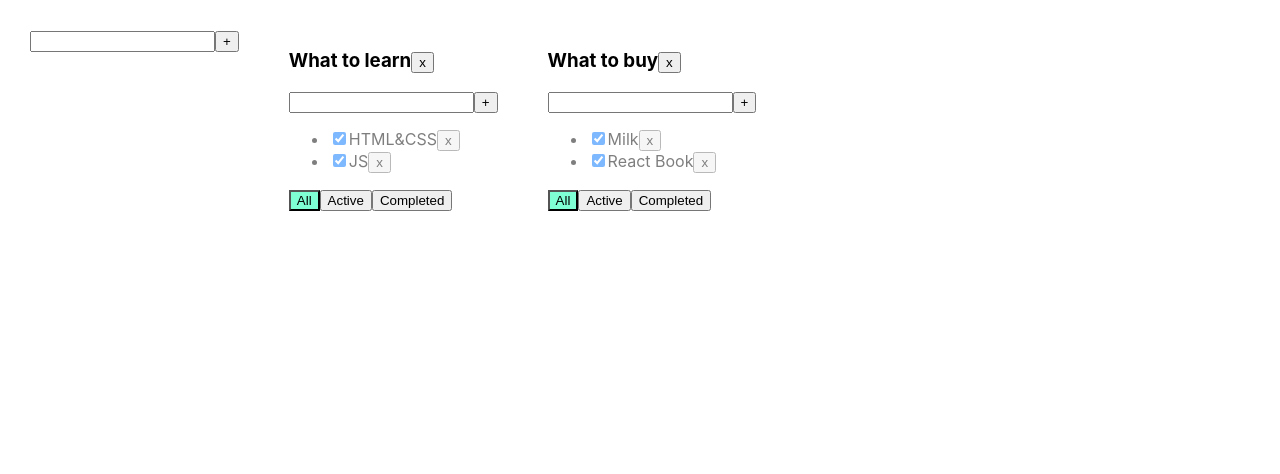
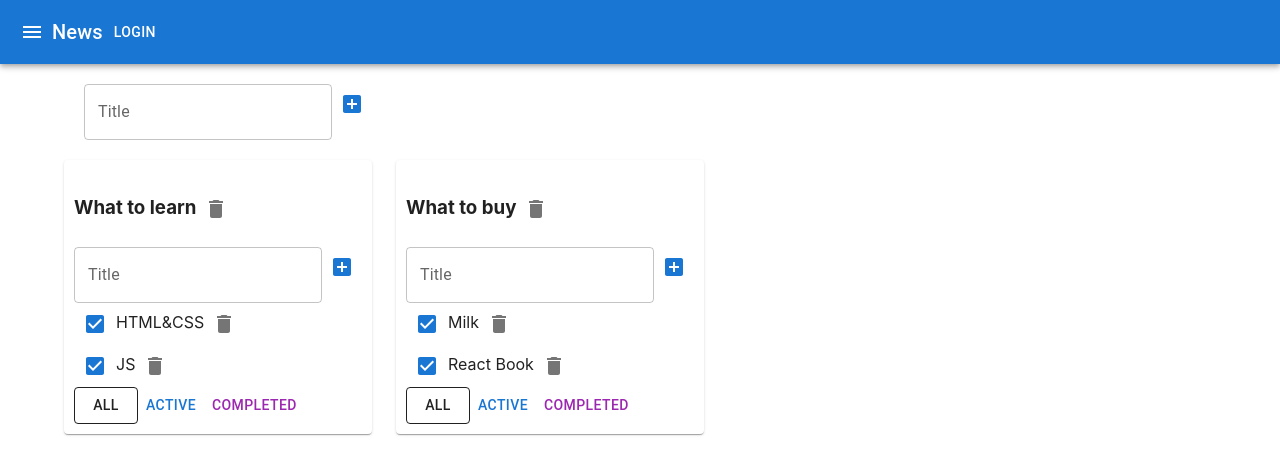
Before and after one commit to soneyk0/task-tracker, a React (Create React App) app: page / in a window 1280 px wide. Shown: the top 474 px of the page. Built offline with nearby package versions, Linux system fonts and the light colour scheme.

Commit message:
use material UI

```diff
--- a/src/AddItemForm.tsx
+++ b/src/AddItemForm.tsx
@@ -1,4 +1,6 @@
 import React, {ChangeEvent, KeyboardEvent, useState} from 'react';
+import {AddBox} from "@mui/icons-material";
+import {IconButton, TextField} from "@mui/material";
 
 type AddItemFormPropsType = {
     addItem: (title: string) => void
@@ -30,13 +32,16 @@
     }
 
     return <div>
-        <input value={title}
-               onChange={onChangeHandler}
-               onKeyPress={onKeyPressHandler}
-               className={error ? "error" : ""}
+        <TextField variant="outlined"
+                   error={!!error}
+                   value={title}
+                   onChange={onChangeHandler}
+                   onKeyPress={onKeyPressHandler}
+                   label="Title"
+                   helperText={error}
         />
-        <button onClick={addItem}>+</button>
-
-        {error && <div className="error-message">{error}</div>}
+        <IconButton color="primary" onClick={addItem}>
+            <AddBox />
+        </IconButton>
     </div>
 }
--- a/src/App.css
+++ b/src/App.css
@@ -1,24 +1,24 @@
-.App {
-  padding: 30px;
-  display: flex;
-}
+/*.App {*/
+/*  padding: 30px;*/
+/*  display: flex;*/
+/*}*/
 
-.App > div {
-  margin-right: 50px;
-}
+/*.App > div {*/
+/*  margin-right: 50px;*/
+/*}*/
 
-.error {
-  border: red 1px solid;
-}
+/*.error {*/
+/*  border: red 1px solid;*/
+/*}*/
 
-.error-message {
-  color: red;
-}
+/*.error-message {*/
+/*  color: red;*/
+/*}*/
 
-.active-filter {
-  background-color: aquamarine;
-}
+/*.active-filter {*/
+/*  background-color: aquamarine;*/
+/*}*/
 
-.is-done {
-  opacity: 0.5;
-}
+/*.is-done {*/
+/*  opacity: 0.5;*/
+/*}*/
--- a/src/App.tsx
+++ b/src/App.tsx
@@ -3,6 +3,9 @@
 import Todolist, {TaskType} from "./Todolist";
 import {v1} from "uuid";
 import {AddItemForm} from "./AddItemForm";
+import AppBar from '@mui/material/AppBar/AppBar';
+import {Button, Container, Grid, IconButton, Paper, Toolbar, Typography} from "@mui/material";
+import {Menu} from "@mui/icons-material";
 
 export type FilterValuesType = "all" | "active" | "completed";
 type TodolistType = {
@@ -120,7 +123,22 @@
 
     return (
         <div className="App">
+            <AppBar position="static">
+                <Toolbar>
+                    <IconButton edge="start" color="inherit" aria-label="menu">
+                        <Menu />
+                    </IconButton>
+                    <Typography variant="h6">
+                        News
+                    </Typography>
+                    <Button color="inherit">Login</Button>
+                </Toolbar>
+            </AppBar>
+            <Container fixed>
+                <Grid container style={{padding: "20px"}}>
             <AddItemForm addItem={addTodolist} />
+                </Grid>
+                <Grid container spacing={3}>
                     {
                         todolists.map(tl => {
                             let allTodolistTasks = tasks[tl.id];
@@ -133,7 +151,9 @@
                                 tasksForTodolist = allTodolistTasks.filter(t => t.isDone === true);
                             }
 
-                    return <Todolist
+                            return <Grid key={tl.id} item>
+                                <Paper style={{padding: "10px"}}>
+                                    <Todolist
                                         key={tl.id}
                                         id={tl.id}
                                         title={tl.title}
@@ -147,9 +167,12 @@
                                         changeTaskTitle={changeTaskTitle}
                                         changeTodolistTitle={changeTodolistTitle}
                                     />
+                                </Paper>
+                            </Grid>
                         })
                     }
-
+                </Grid>
+            </Container>
         </div>
     );
 }
--- a/src/EditableSpan.tsx
+++ b/src/EditableSpan.tsx
@@ -1,4 +1,5 @@
 import React, {ChangeEvent, useState} from 'react';
+import {TextField} from "@mui/material";
 
 type EditableSpanPropsType = {
     value: string
@@ -22,6 +23,6 @@
     }
 
     return editMode
-        ? <input value={title} onChange={changeTitle} autoFocus onBlur={activateViewMode}/>
+        ? <TextField variant="outlined" value={title} onChange={changeTitle} autoFocus onBlur={activateViewMode}/>
         : <span onDoubleClick={activateEditMode}>{props.value}</span>
 }
--- a/src/Todolist.tsx
+++ b/src/Todolist.tsx
@@ -1,7 +1,10 @@
-import React, {useState, ChangeEvent, KeyboardEvent} from 'react';
+import React, {ChangeEvent} from 'react';
 import {FilterValuesType} from "./App";
 import {EditableSpan} from "./EditableSpan";
 import {AddItemForm} from "./AddItemForm";
+import IconButton from '@mui/material/IconButton/IconButton';
+import {Delete} from "@mui/icons-material";
+import {Button, Checkbox} from "@mui/material";
 
 export type TaskType = {
     id: string
@@ -43,10 +46,12 @@
 
     return <div>
         <h3><EditableSpan value={props.title} onChange={changeTodolistTitle}/>
-            <button onClick={removeTodolist}>x</button>
+            <IconButton onClick={removeTodolist}>
+                <Delete />
+            </IconButton>
         </h3>
         <AddItemForm addItem={addTask}/>
-        <ul>
+        <div>
             {
                 props.tasks.map(t => {
 
@@ -59,24 +64,38 @@
                         props.changeTaskTitle(t.id, newValue, props.id);
                     }
 
-                    return <li key={t.id} className={t.isDone ? "is-done" : ""}>
-                        <input type="checkbox" onChange={onChangeHandler} checked={t.isDone}/>
-                        <EditableSpan value={t.title} onChange={onTitleChangeHandler}/>
-                        <button onClick={onClickHandler}>x</button>
-                    </li>
+                    return <div key={t.id} className={t.isDone ? "is-done" : ""}>
+                        <Checkbox
+                            checked={t.isDone}
+                            color="primary"
+                            onChange={onChangeHandler}
+                        />
+
+                        <EditableSpan value={t.title} onChange={onTitleChangeHandler} />
+                        <IconButton onClick={onClickHandler}>
+                            <Delete />
+                        </IconButton>
+                    </div>
                 })
             }
-        </ul>
+        </div>
         <div>
-            <button className={props.filter === 'all' ? "active-filter" : ""}
-                    onClick={onAllClickHandler}>All
-            </button>
-            <button className={props.filter === 'active' ? "active-filter" : ""}
-                    onClick={onActiveClickHandler}>Active
-            </button>
-            <button className={props.filter === 'completed' ? "active-filter" : ""}
-                    onClick={onCompletedClickHandler}>Completed
-            </button>
+            <Button variant={props.filter === 'all' ? 'outlined' : 'text'}
+                    onClick={onAllClickHandler}
+                    color={'inherit'}
+            >All
+
+            </Button>
+            <Button variant={props.filter === 'active' ? 'outlined' : 'text'}
+                    onClick={onActiveClickHandler}
+                    color={'primary'}
+            >Active
+            </Button>
+            <Button variant={props.filter === 'completed' ? 'outlined' : 'text'}
+                    onClick={onCompletedClickHandler}
+                    color={'secondary'}
+            >Completed
+            </Button>
         </div>
     </div>
 }
```
Lines whose indentation alone changed are shown as unchanged.
